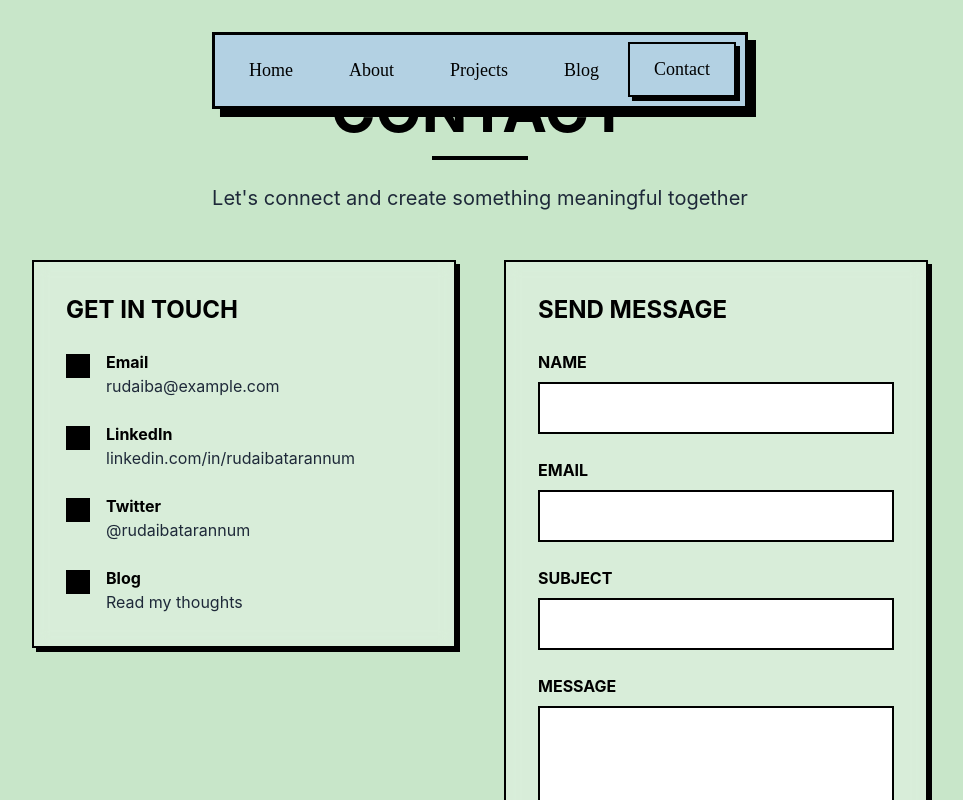
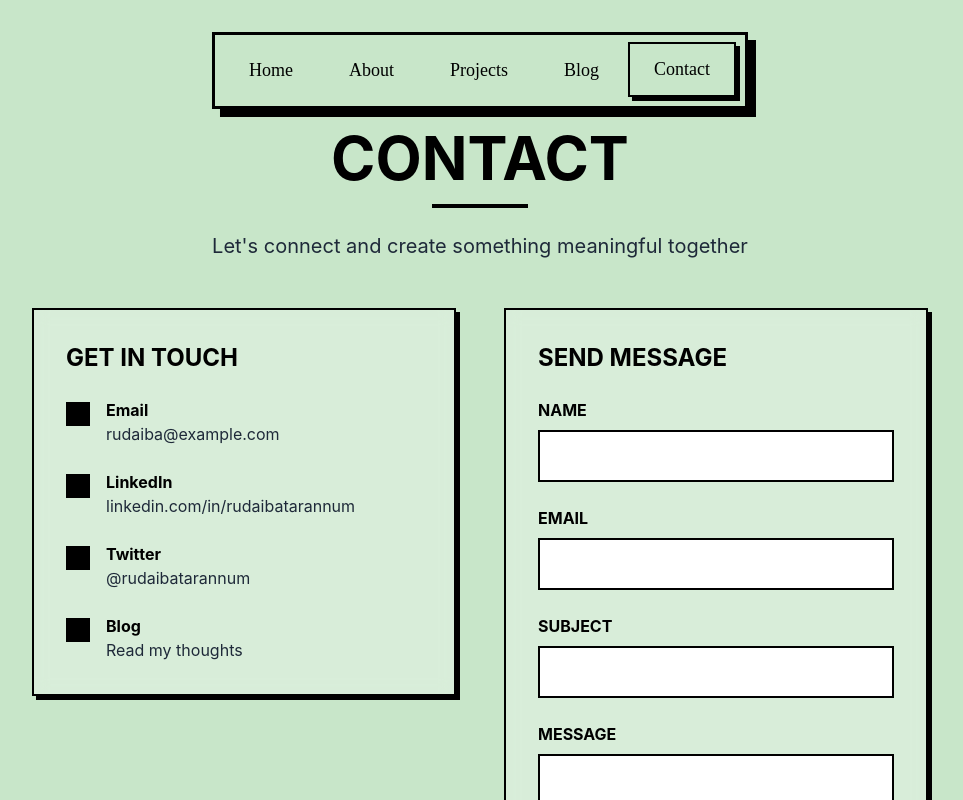
Before and after one commit to SAKETH11111/portfolio, a Next.js app: page /contact in a window 1280 px wide. Shown: the top 800 px of the page, without its empty margins (160-1123 px from the left). Built offline with nearby package versions, Linux system fonts and the light colour scheme; a web font is replaced by a local one.

Commit message:
feat: update BrutalistNavigation to support contact page and adjust styles in Contact page for improved layout and accessibility

```diff
--- a/src/app/contact/page.tsx
+++ b/src/app/contact/page.tsx
@@ -3,9 +3,9 @@ import BrutalistNavigation from "../../components/BrutalistNavigation";
 export default function Contact() {
   return (
     <div className="min-h-screen bg-[#C8E6C9]">
-      <BrutalistNavigation pageColor="projects" />
+      <BrutalistNavigation pageColor="contact" />
 
-      <main className="pt-20 px-4 sm:px-6 lg:px-8">
+      <main className="pt-32 px-4 sm:px-6 lg:px-8">
         <div className="max-w-4xl mx-auto">
           {/* Header Section */}
           <div className="text-center mb-12">
@@ -14,7 +14,7 @@ export default function Contact() {
             </h1>
             <div className="w-24 h-1 bg-black mx-auto mb-6"></div>
             <p className="text-xl text-gray-800 max-w-2xl mx-auto">
-              Let's connect and create something meaningful together
+              Let&apos;s connect and create something meaningful together
             </p>
           </div>
 
@@ -138,10 +138,10 @@ export default function Contact() {
 
           {/* Call to Action */}
           <div className="text-center bg-white/30 backdrop-blur-sm border-2 border-black p-8 shadow-[4px_4px_0px_0px_rgba(0,0,0,1)]">
-            <h2 className="text-3xl font-bold text-black mb-4">LET'S COLLABORATE</h2>
+            <h2 className="text-3xl font-bold text-black mb-4">LET&apos;S COLLABORATE</h2>
             <p className="text-lg text-gray-800 mb-6 max-w-2xl mx-auto">
               Whether you have a project in mind, want to discuss ideas, or just want to say hello,
-              I'd love to hear from you. Every great conversation starts with a simple message.
+              I&apos;d love to hear from you. Every great conversation starts with a simple message.
             </p>
             <div className="flex flex-col sm:flex-row gap-4 justify-center">
               <a
--- a/src/components/BrutalistNavigation.tsx
+++ b/src/components/BrutalistNavigation.tsx
@@ -17,18 +17,22 @@ const navItems: NavItem[] = [
 ];
 
 interface BrutalistNavigationProps {
-  pageColor: 'about' | 'projects';
+  pageColor: 'about' | 'projects' | 'contact';
 }
 
 export default function BrutalistNavigation({ pageColor }: BrutalistNavigationProps) {
   const pathname = usePathname();
 
   const getBgColor = () => {
-    return pageColor === 'about' ? 'bg-[#E8C5C5]' : 'bg-[#B3D1E3]';
+    if (pageColor === 'about') return 'bg-[#E8C5C5]';
+    if (pageColor === 'contact') return 'bg-[#C8E6C9]';
+    return 'bg-[#B3D1E3]'; // projects
   };
 
   const getActiveColor = () => {
-    return pageColor === 'about' ? 'bg-[#D1A8A8]' : 'bg-[#9BB8CC]';
+    if (pageColor === 'about') return 'bg-[#D1A8A8]';
+    if (pageColor === 'contact') return 'bg-[#A8D1AB]';
+    return 'bg-[#9BB8CC]'; // projects
   };
 
   return (
```
